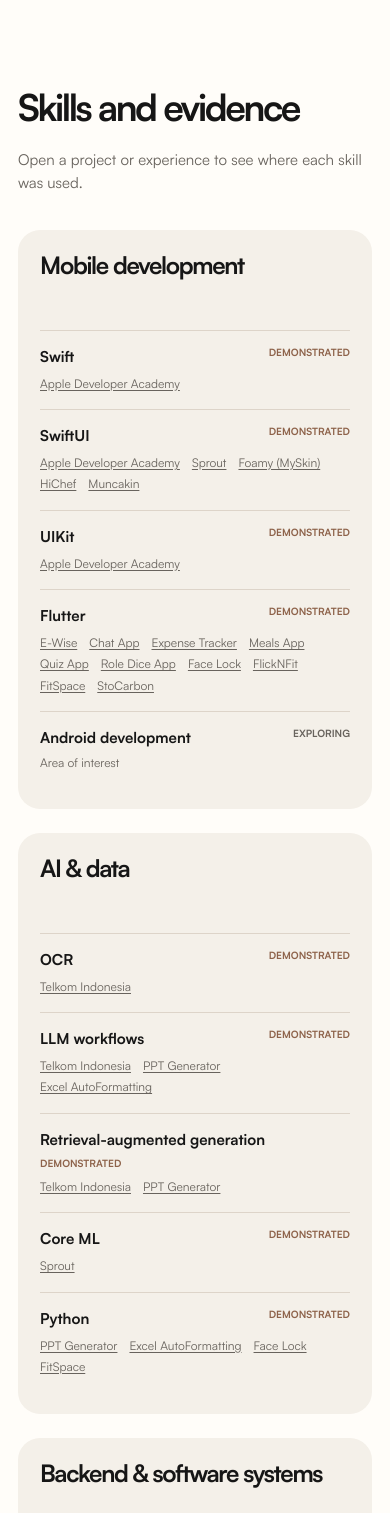
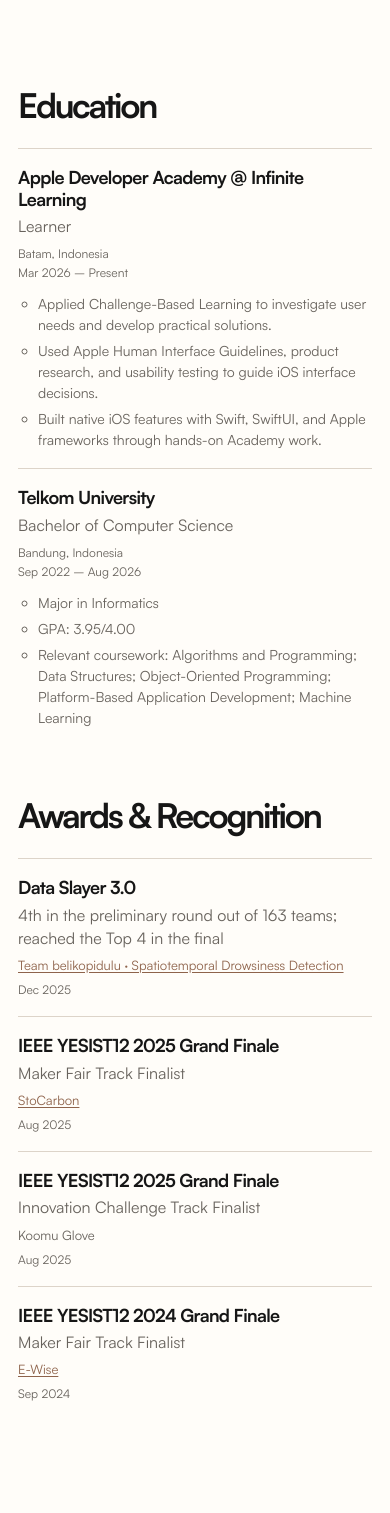
Before and after one commit to brianashari18/my-portofolio, a React (Vite) app: page /about in a window 390 px wide. Shown: the part 900-2413 px from the top of the page. Built offline with nearby package versions, Linux system fonts and the light colour scheme; no server answers; the database is empty.

Commit message:
Add education and awards to portfolio About page
Add verified education and awards with responsive About page styling.

```diff
--- a/src/data/portfolioData.ts
+++ b/src/data/portfolioData.ts
@@ -141,6 +141,22 @@ export interface PersonalInfo {
   profileImage: string;
 }
 
+export interface EducationRecord {
+  institution: string;
+  qualification: string;
+  location: string;
+  timeline: string;
+  details: string[];
+}
+
+export interface AwardRecord {
+  title: string;
+  distinction: string;
+  project: string;
+  date: string;
+  href?: string;
+}
+
 export interface PortfolioContent {
   personalInfo: PersonalInfo;
   projects: Project[];
@@ -158,6 +174,61 @@ export const personalInfo: PersonalInfo = {
   linkedin: 'https://www.linkedin.com/in/brian-anashari-099744151/',
   profileImage,
 };
+
+export const educationRecords: EducationRecord[] = [
+  {
+    institution: 'Apple Developer Academy @ Infinite Learning',
+    qualification: 'Learner',
+    location: 'Batam, Indonesia',
+    timeline: 'Mar 2026 – Present',
+    details: [
+      'Applied Challenge-Based Learning to investigate user needs and develop practical solutions.',
+      'Used Apple Human Interface Guidelines, product research, and usability testing to guide iOS interface decisions.',
+      'Built native iOS features with Swift, SwiftUI, and Apple frameworks through hands-on Academy work.',
+    ],
+  },
+  {
+    institution: 'Telkom University',
+    qualification: 'Bachelor of Computer Science',
+    location: 'Bandung, Indonesia',
+    timeline: 'Sep 2022 – Aug 2026',
+    details: [
+      'Major in Informatics',
+      'GPA: 3.95/4.00',
+      'Relevant coursework: Algorithms and Programming; Data Structures; Object-Oriented Programming; Platform-Based Application Development; Machine Learning',
+    ],
+  },
+];
+
+export const awardRecords: AwardRecord[] = [
+  {
+    title: 'Data Slayer 3.0',
+    distinction: '4th in the preliminary round out of 163 teams; reached the Top 4 in the final',
+    project: 'Team belikopidulu · Spatiotemporal Drowsiness Detection',
+    date: 'Dec 2025',
+    href: '/projects/spatiotemporal-drowsiness-detection',
+  },
+  {
+    title: 'IEEE YESIST12 2025 Grand Finale',
+    distinction: 'Maker Fair Track Finalist',
+    project: 'StoCarbon',
+    date: 'Aug 2025',
+    href: '/projects/stocarbon',
+  },
+  {
+    title: 'IEEE YESIST12 2025 Grand Finale',
+    distinction: 'Innovation Challenge Track Finalist',
+    project: 'Koomu Glove',
+    date: 'Aug 2025',
+  },
+  {
+    title: 'IEEE YESIST12 2024 Grand Finale',
+    distinction: 'Maker Fair Track Finalist',
+    project: 'E-Wise',
+    date: 'Sep 2024',
+    href: '/projects/e-wise',
+  },
+];
 
 const projectRecords: Project[] = [
   {
--- a/src/pages/About.tsx
+++ b/src/pages/About.tsx
@@ -2,6 +2,7 @@ import { Link } from 'react-router-dom';
 import ActionLink from '../components/ActionLink';
 import SectionHeading from '../components/SectionHeading';
 import { usePortfolioContent } from '../context/usePortfolioContent';
+import { awardRecords, educationRecords } from '../data/portfolioData';
 import { resolvePortfolioImage } from '../lib/resolvePortfolioImage';
 
 export default function About() {
@@ -26,6 +27,45 @@ export default function About() {
         </div>
       </div>
     </header>
+    <div className="nova-about-records">
+      <section aria-label="Education">
+        <SectionHeading title="Education" />
+        <ul className="nova-about-record-list nova-about-education-list">
+          {educationRecords.map((record) => <li key={record.institution}>
+            <div className="nova-about-record-heading">
+              <div>
+                <h3>{record.institution}</h3>
+                <p className="nova-about-record-subtitle">{record.qualification}</p>
+              </div>
+              <div className="nova-about-record-meta">
+                <span>{record.location}</span>
+                <time>{record.timeline}</time>
+              </div>
+            </div>
+            <ul className="nova-about-record-details">
+              {record.details.map((detail) => <li key={detail}>{detail}</li>)}
+            </ul>
+          </li>)}
+        </ul>
+      </section>
+      <section aria-label="Awards and recognition">
+        <SectionHeading title="Awards & Recognition" />
+        <ul className="nova-about-record-list nova-about-award-list">
+          {awardRecords.map((award) => <li key={`${award.title}-${award.project}`}>
+            <div className="nova-about-record-heading">
+              <div>
+                <h3>{award.title}</h3>
+                <p className="nova-about-record-subtitle">{award.distinction}</p>
+                <p className="nova-about-record-project">{award.href
+                  ? <Link to={award.href}>{award.project}</Link>
+                  : award.project}</p>
+              </div>
+              <time className="nova-about-record-meta">{award.date}</time>
+            </div>
+          </li>)}
+        </ul>
+      </section>
+    </div>
     {skillCategories.length > 0 && <section id="skills" className="nova-about-skills" tabIndex={-1} aria-label="Skills and evidence">
       <SectionHeading title="Skills and evidence"><p>Open a project or experience to see where each skill was used.</p></SectionHeading>
       <div className="nova-skill-grid">
--- a/src/styles/site.css
+++ b/src/styles/site.css
@@ -308,6 +308,20 @@ html:has(.nova-image-dialog[open]) { overflow: hidden; }
 .nova-about-feature__copy > p:not(.nova-kicker, .nova-about-feature__title) { max-width: 580px; margin: 0 0 31px; color: var(--muted); font-size: 18px; line-height: 1.65; }
 .nova-about-feature__copy .nova-about-feature__title { margin-bottom: 12px; color: var(--ink); font-size: clamp(18px, 2vw, 24px); font-weight: 700; }
 .nova-about-feature__actions, .nova-not-found__actions { display: flex; flex-wrap: wrap; gap: 12px; }
+.nova-about-records { display: grid; grid-template-columns: repeat(2, minmax(0, 1fr)); gap: clamp(38px, 6vw, 84px); margin-bottom: clamp(90px, 10vw, 150px); }
+.nova-about-records > section { min-width: 0; }
+.nova-about-records .nova-section-heading { grid-template-columns: minmax(0, 1fr); gap: 0; margin-bottom: 25px; }
+.nova-about-records .nova-section-heading h2 { font-size: clamp(34px, 4vw, 56px); }
+.nova-about-record-list { margin: 0; padding: 0; list-style: none; }
+.nova-about-record-list > li { padding: 18px 0; border-top: 1px solid var(--line); }
+.nova-about-record-heading { display: flex; align-items: flex-start; justify-content: space-between; gap: 18px; }
+.nova-about-record-heading h3 { margin: 0; font-size: clamp(18px, 1.8vw, 23px); letter-spacing: -.035em; line-height: 1.2; }
+.nova-about-record-subtitle { margin: 5px 0 0; color: var(--muted); font-style: italic; line-height: 1.45; }
+.nova-about-record-meta { display: grid; flex: 0 0 auto; gap: 3px; color: var(--muted); font-size: 12px; text-align: right; white-space: nowrap; }
+.nova-about-record-details { display: grid; gap: 5px; margin: 12px 0 0; padding-left: 20px; color: var(--muted); font-size: 14px; line-height: 1.5; }
+.nova-about-record-project { margin: 7px 0 0; color: var(--muted); font-size: 13px; }
+.nova-about-record-project a { color: var(--green-dark); text-decoration: underline; text-underline-offset: .18em; }
+.nova-about-record-project a:hover { color: var(--ink); }
 .nova-about-skills { scroll-margin-top: 10px; }
 .nova-skill-grid { display: grid; grid-template-columns: repeat(3, minmax(0, 1fr)); gap: 24px; }
 .nova-skill-category { min-width: 0; padding: 26px; border-radius: 22px; background: var(--paper-deep); }
@@ -386,6 +400,7 @@ html:has(.nova-image-dialog[open]) { overflow: hidden; }
   .nova-case-stage__copy { padding: 28px 32px 12px; }
   .nova-case-stage--text .nova-case-stage__copy { padding-bottom: 28px; }
   .nova-about-feature { gap: 45px; }
+  .nova-about-records { grid-template-columns: minmax(0, 1fr); gap: 64px; }
 }
 
 
@@ -467,6 +482,9 @@ html:has(.nova-image-dialog[open]) { overflow: hidden; }
   .nova-case-pagination { gap: 15px; margin-top: 70px; }
   .nova-case-pagination strong { font-size: 21px; }
   .nova-about-feature { grid-template-columns: 1fr; gap: 38px; margin-bottom: 90px; }
+  .nova-about-records { gap: 52px; }
+  .nova-about-record-heading { display: grid; gap: 8px; }
+  .nova-about-record-meta { justify-items: start; text-align: left; }
   .nova-about-feature__image { width: 100%; height: min(82vw, 420px); }
   .nova-about-feature__copy { grid-row: 1; }
   .nova-about-feature__copy h1 { font-size: 43px; }
```
